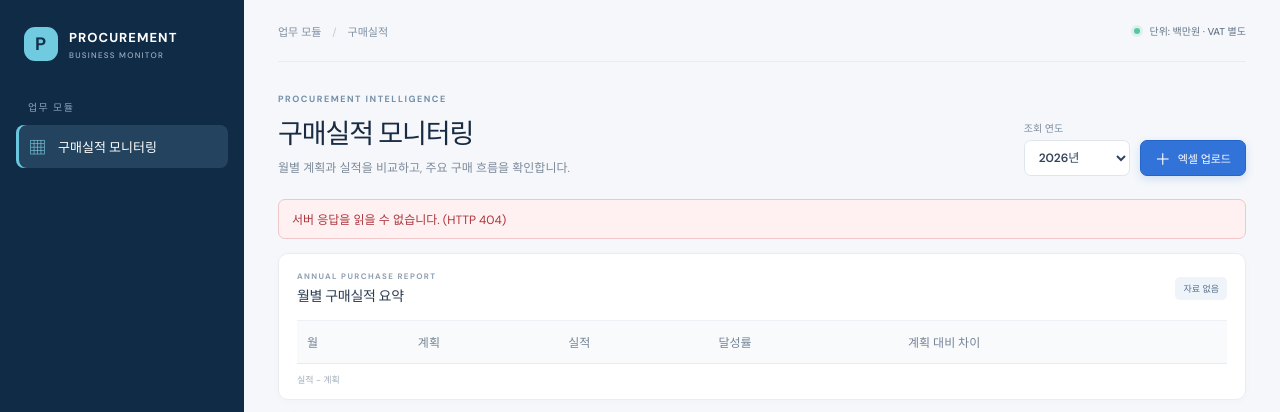
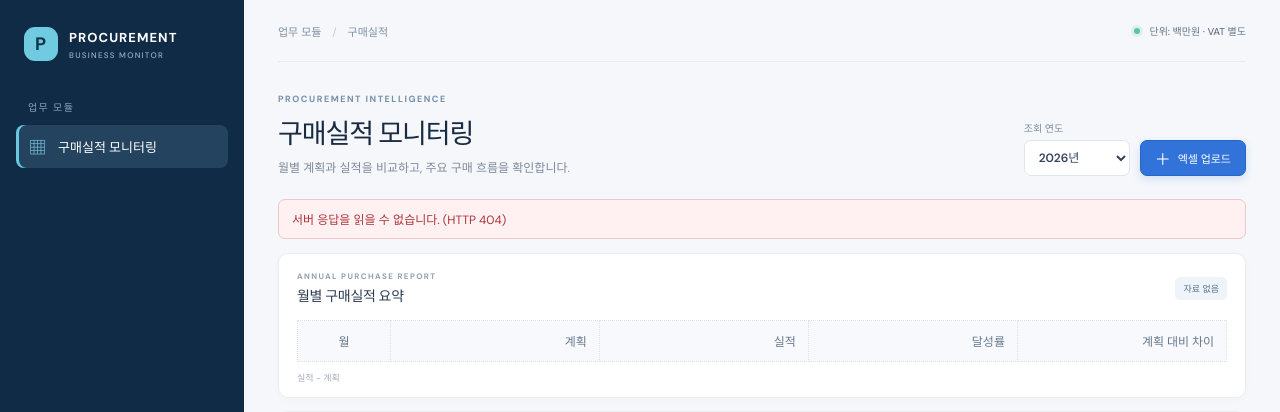
Before and after one commit to chatgptcjsu/Hyebin, a web app: page /purchase/index.html in a window 1280 px wide. Shown: the top 412 px of the page. Run offline with its HTML, style and script files only (its server is not run), Linux system fonts and the light colour scheme; data that the repository does not hold is empty.

Commit message:
Align annual summary table with dotted grid

```diff
--- a/module-purchase/src/main/resources/static/purchase/purchase.css
+++ b/module-purchase/src/main/resources/static/purchase/purchase.css
@@ -72,15 +72,19 @@
 .actual-line { border-color: var(--blue); }
 .coverage-badge { padding: 5px 8px; border-radius: 5px; background: #eef4fa; color: #58708a; font-size: 9px; white-space: nowrap; }
 .annual-table-wrap { margin-top: 10px; }
-.annual-table { white-space: nowrap; }
-.annual-table thead th { padding: 12px 10px; font-size: 12px; }
-.annual-table tbody td, .annual-table tbody th { padding: 11px 10px; font-size: 13px; }
+.annual-table { min-width: 720px; table-layout: fixed; white-space: nowrap; }
+.annual-table th, .annual-table td { border: 1px dotted #d9e1ea; padding: 11px 12px; vertical-align: middle; }
+.annual-table th:first-child, .annual-table td:first-child { width: 10%; text-align: center; }
+.annual-table th:nth-child(n+2), .annual-table td:nth-child(n+2) { width: 22.5%; text-align: right; }
+.annual-table thead th { background: #f7f9fc; color: #68788d; font-size: 12px; font-weight: 600; }
+.annual-table tbody td, .annual-table tbody th { font-size: 13px; }
 .monthly-summary-row { cursor: pointer; }
 .monthly-summary-row:hover { background: #f5f9ff; }
 .monthly-summary-row.is-unuploaded { color: #b1bac5; cursor: default; }
 .monthly-summary-row.is-unuploaded td { color: #adb7c2; }
 .annual-total-row { background: #f4f7fa; font-weight: 700; }
-.annual-total-row th, .annual-total-row td { color: #334962; font-size: 10px; }
+.annual-total-row th, .annual-total-row td { color: #334962; font-size: 13px; }
+.annual-table thead th { text-align: center; }
 .compact-chart { height: 360px; margin-top: 16px; }
 .compact-chart svg { width: 100%; height: 100%; overflow: visible; }
 .chart-gridline { stroke: #edf1f5; stroke-width: 1; }
```
